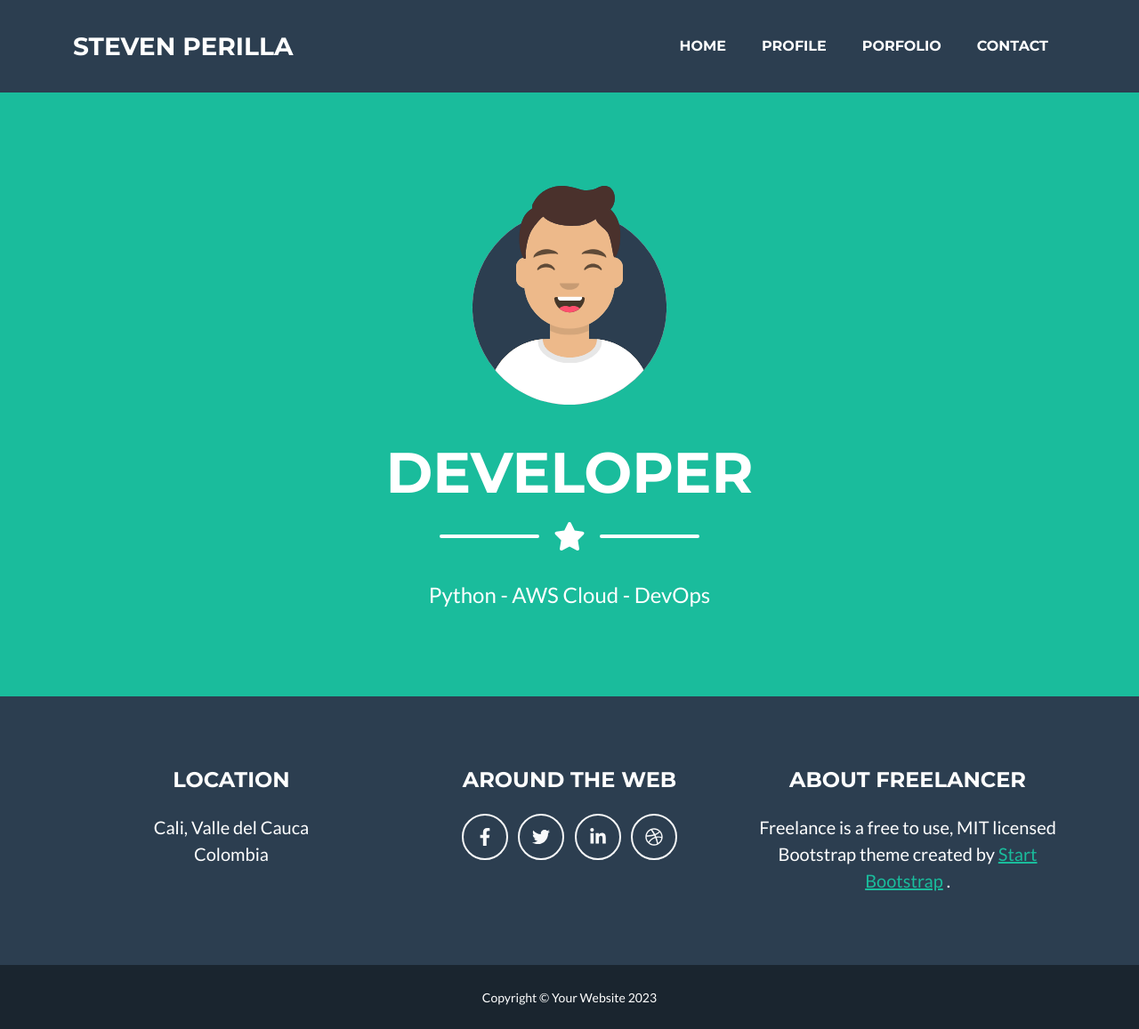
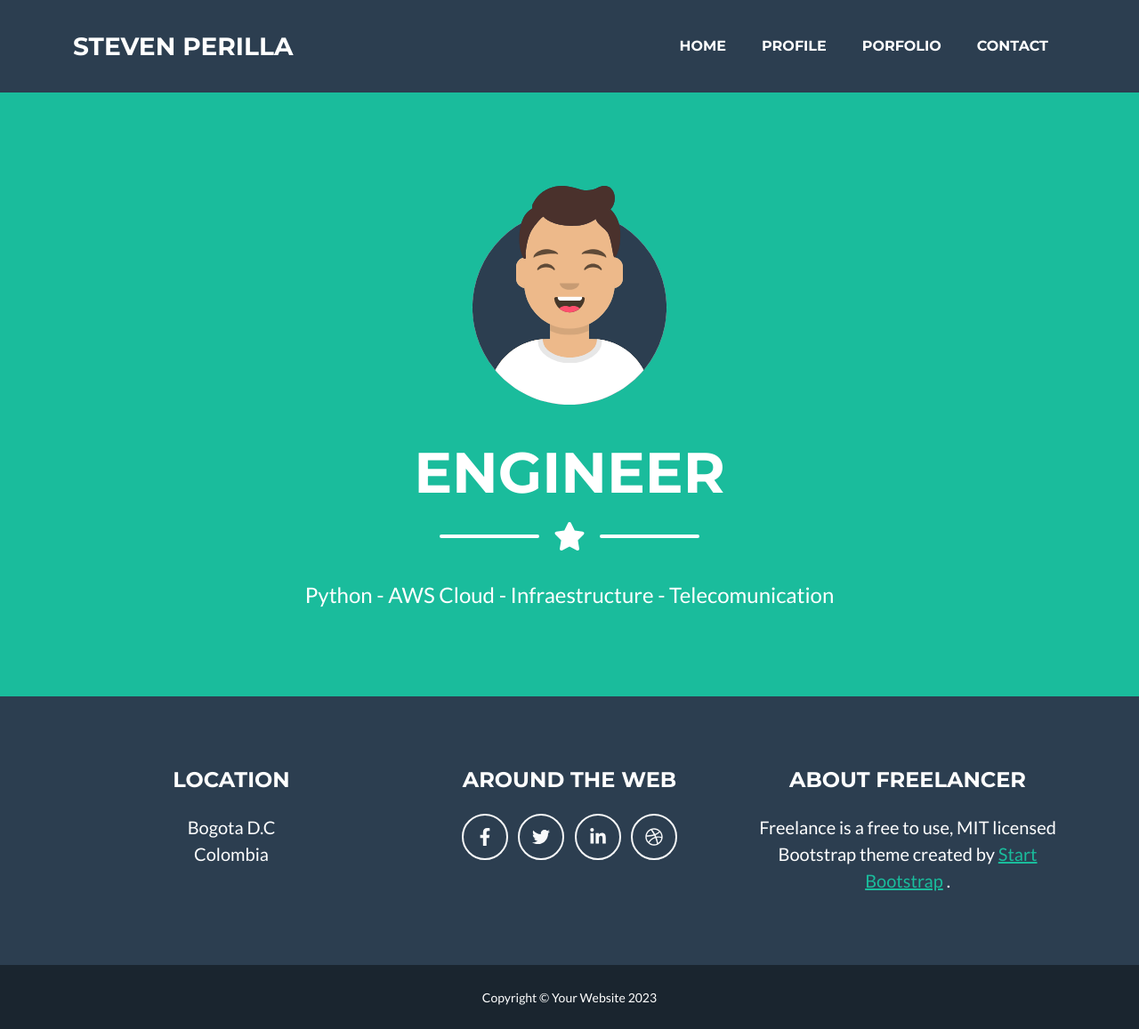
Before and after one commit to SuM4dre/Portafio, a Flask app: page / in a window 1280 px wide. Shown: the whole page at 89% size. Run offline with Flask 3, Linux system fonts and the light colour scheme; some libraries are stand-ins or nearby versions.

Commit message:
Adding File txt 2

```diff
--- a/app.py
+++ b/app.py
@@ -25,6 +25,9 @@ def proyectos():
 def contacto():
     return render_template('contacto.html')
 
+@app.route('/Spotify')
+def Spotify():
+    return render_template('Spotify.html')
 
 
 if __name__ == '__main__':
--- a/templates/index.html
+++ b/templates/index.html
@@ -41,7 +41,7 @@
                 <!-- Masthead Avatar Image-->
                 <img class="masthead-avatar mb-5" src="{{ url_for('static', filename='assets/img/avataaars.svg')}}" alt="..." />
                 <!-- Masthead Heading-->
-                <h1 class="masthead-heading text-uppercase mb-0">Developer</h1>
+                <h1 class="masthead-heading text-uppercase mb-0">Engineer</h1>
                 <!-- Icon Divider-->
                 <div class="divider-custom divider-light">
                     <div class="divider-custom-line"></div>
@@ -49,7 +49,7 @@
                     <div class="divider-custom-line"></div>
                 </div>
                 <!-- Masthead Subheading-->
-                <p class="masthead-subheading font-weight-light mb-0">Python - AWS Cloud - DevOps</p>
+                <p class="masthead-subheading font-weight-light mb-0">Python - AWS Cloud - Infraestructure - Telecomunication</p>
             </div>
         </header>
 
@@ -61,7 +61,7 @@
                     <div class="col-lg-4 mb-5 mb-lg-0">
                         <h4 class="text-uppercase mb-4">Location</h4>
                         <p class="lead mb-0">
-                            Cali, Valle del Cauca
+                            Bogota D.C
                             <br />
                             Colombia
                         </p>
```
Also changed, not shown: File.txt (added).
